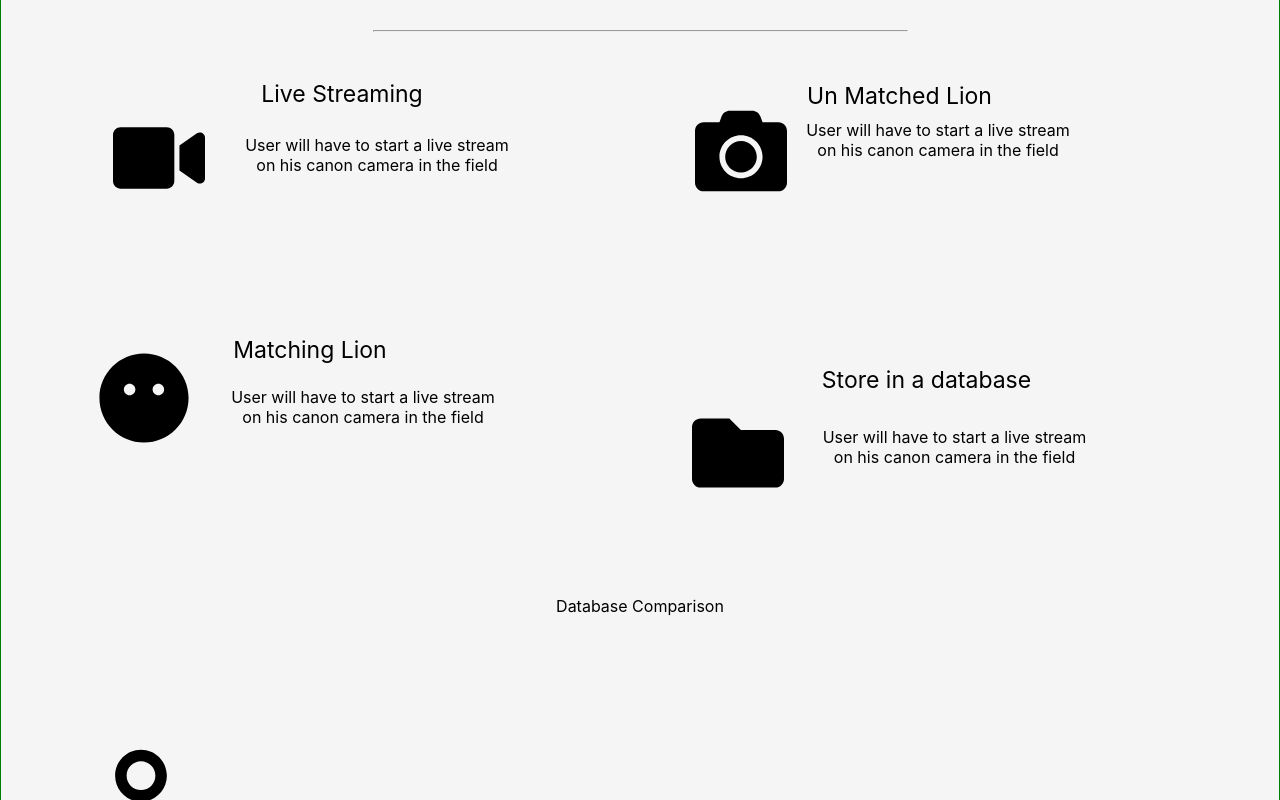
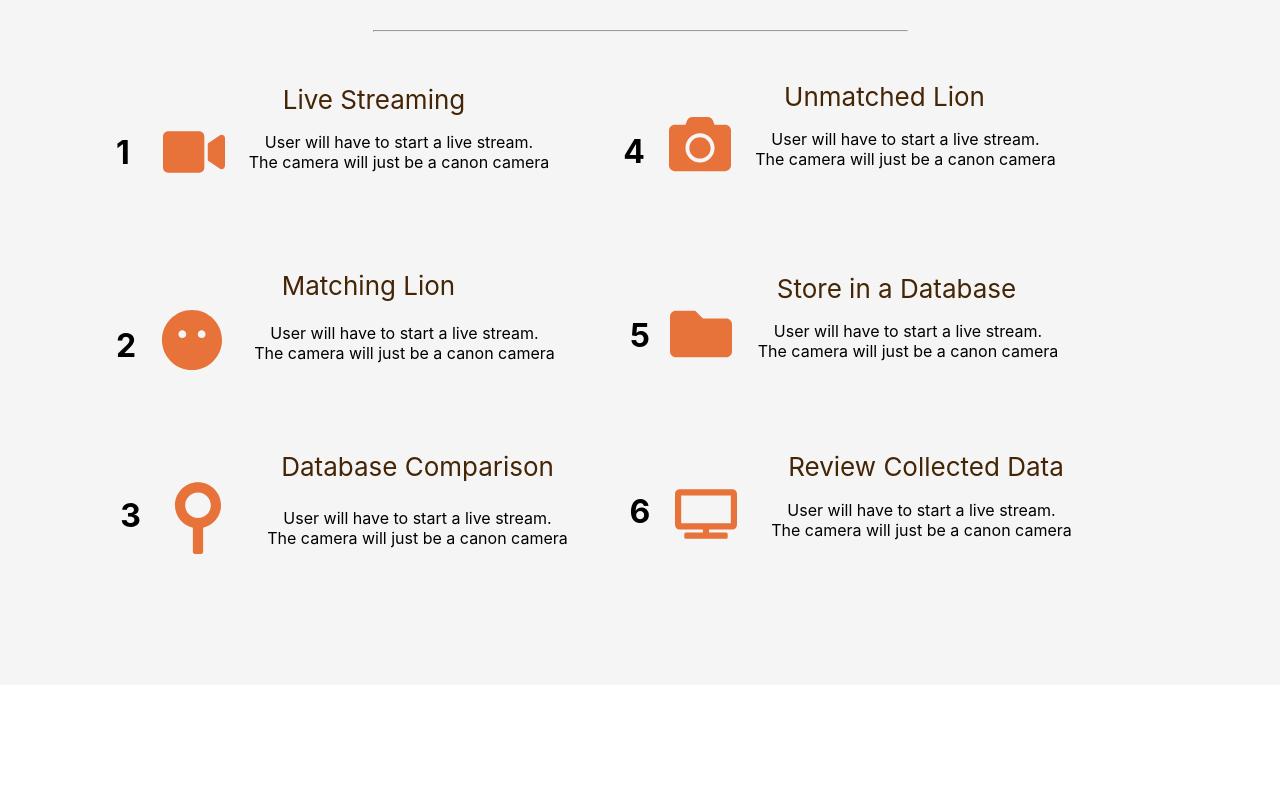
Before and after one commit to akirachix/Entare, a React (Create React App) app in the folder entare-project-website/: page / in a window 1280 px wide. Shown: the part 800-1600 px from the top of the page. After the commit the page ends 1485 px from the top, so only its background shows below. Built offline with nearby package versions, Linux system fonts and the light colour scheme.

Commit message:
added icons

```diff
--- a/entare-project-website/src/components/Solution.css
+++ b/entare-project-website/src/components/Solution.css
@@ -1,5 +1,5 @@
 .container{
-    border: 1px solid green;
+    border: 1px solid  #442505;
     height: 82vh;
     margin-top:186px ;
     background-color: #442505;
@@ -20,8 +20,8 @@
     margin-left: 87px;
 }
 .container-two{
-    border: 1px solid green;
-    height: 152vh;
+    border: 1px solid #F5F5F5;
+    height: 92vh;
     margin-top: -97px;
     background-color:  #F5F5F5;
 }
@@ -45,66 +45,137 @@ hr{
     width: 533px;
     color: #E8733A  ;
 }
-.stream{
-    font-size: 23px;
-    margin-top: 48px;
-    margin-left: -596px;
-}
-.video{
-    margin-top: -19px;
-    margin-left: -963px;
+.one{
+    margin-left: -492px;
+    margin-right: 542px;
+    margin-top: -75px;
 
 }
-.word-one{
+
+.icon-one h1 {
+    color: #442505;
+    font-weight: 400;
+    font-size: 26px;
+    margin-left: -532px;
+    margin-top: 52px;
+}
+.icon-one p{
+    margin-top: 5px;
+    margin-left:-482px;
+}
+
+.icon-one .video{
+    margin-top: -99px;
+    margin-bottom: 21px;
+    margin-left: -892px;
+    color: #E8733A;
+}
+
+.four{
     margin-top: -73px;
-    margin-left: -526px;
+    margin-right: 12px;
 }
-.camera{
-    margin-left: 202px;
-    margin-top: -231px;
-    margin-bottom: -5px;
+.icon-two h1{
+    font-weight: 400;
+    color: #442505;
+    font-size: 26px;
+    margin-top: -113px;
+    margin-left: 489px;
 }
-.match{
-    font-size: 23px;
-    margin-top:-109px ;
-    margin-left: 519px;
+.icon-two p{
+    margin-left:531px ;
+}
+
+.icon-two .camera{
+    margin-top: -119px;
+    margin-bottom: 26px;
+    margin-left: 119px;
+    color: #E8733A;
+}
+
+
+.icon-three h1{
+    font-weight: 400;
+    color: #442505;
+    font-size: 26px;
+    margin-top: 99px;
+    margin-left: -543px;
 
 }
-.word-two{
-    margin-top: -13px;
-    margin-left: 596px;
-}
-.icon-three{
-    margin-top: 156px;
-    margin-left: -993px;
+.icon-three p{
+    margin-top: 22px;
+    margin-left: -471px;
 
 }
-.lion{
-    font-size: 23px;
-    margin-left: 333px;
-    margin-top: -112px;
+.icon-three .face{
+    margin-top: -77px;
+    margin-bottom: 24px;
+    margin-left: -897px;
+    color: #E8733A;
 }
-.word-three{
-    margin-left:439px ;
+.two{
+    margin-left: -1028px;
+    margin-top: -73px;
 }
-.folder{
-    margin-top: -249px;
-    margin-left: 196px;
+
+.icon-four h1{
+    font-weight: 400;
+    color: #442505;
+    font-size: 26px;
+    margin-top: -114px;
+    margin-left: 513px;
 }
-.store{
-    font-size: 23px;
-    margin-top:-77px ;
-    margin-bottom: 62px;
-    margin-left: 573px;
+.icon-four p{
+    margin-left: 536px;
 }
-.word-four{
-    margin-left:629px ;
-    margin-top: -29px;
+.icon-four .folder {
+    margin-top: -94px;
+    margin-bottom: 28px;
+    margin-left: 122px;
+    color: #E8733A;
 }
-.neuter{
-    margin-top: 112px;
-    margin-left:-998px ;
+.five{
+    margin-top: -81px;
 }
-.database{
-    margin-top: 93px;
+
+.icon-five h1{
+    font-weight: 400;
+    color: #442505;
+    font-size: 26px;
+    margin-left: -445px;
+    margin-top: 96px;
 }
+.icon-five p{
+
+    margin-left: -445px;
+    margin-top:26px;
+}
+.icon-five .neuter{
+    margin-left: -884px;
+    margin-top: -199px;
+    margin-bottom: 21px;
+    color: #E8733A;
+}
+ .three{
+    margin-left:-1019px;
+    margin-top: -88px;
+}
+.icon-six h1{
+    font-weight: 400;
+    color: #442505;
+    font-size: 26px;
+    margin-left: 572px;
+    margin-top: -105px;
+}
+.icon-six p{
+    margin-left: 563px;
+}
+.tv{
+    margin-left: 131px;
+    margin-top: -198px;
+    margin-bottom: 27px;
+    color: #E8733A;
+}
+.six{
+    margin-top:-84px ;
+}
--- a/entare-project-website/src/components/Solution.js
+++ b/entare-project-website/src/components/Solution.js
@@ -3,7 +3,7 @@ import liona from "./images/liona.jpg";
 import lion2 from "./images/lion2.jpg";
 import lionc from "./images/lionc.jpg";
 import '../components/Solution.css'
-import {FaVideo,FaCamera,FaMehBlank,FaFolder,FaNeuter, IconName  } from 'react-icons/fa';
+import {FaVideo,FaCamera,FaMehBlank,FaFolder,FaNeuter, FaTv,IconName  } from 'react-icons/fa';
 const Solution = ()=>{
     return(
         <div>
@@ -23,24 +23,63 @@ const Solution = ()=>{
     <div className="container-two">
     <h1 className="process">Identification Process</h1>
     <hr/>
-    <p className="stream">Live Streaming</p>
-   <FaVideo className="video" size={92}/>
-<p className="word-one" >User will have to start a live stream<br/>on his canon camera in the field</p>
 
-<p className="match">Un Matched Lion</p>
-<p className="word-two" >User will have to start a live stream<br/>on his canon camera in the field</p>
-<FaCamera className="camera" size={92}/>
+    <div className="icon-one">
+
+    <h1>Live Streaming</h1>
+    <p>User will have to start a live stream.
+    <br/>The camera will just be a canon camera</p>
+    <FaVideo className="video" size={62}/>
+
+    </div>
+    <h1 className="one">1</h1>
+  <div className="icon-two">
+
+  <h1>Unmatched Lion</h1>
+  <p>User will have to start a live stream.
+    <br/>The camera will just be a canon camera</p>
+    <FaCamera className="camera" size={62}/>
+  </div>
+  <h1 className="four">4</h1>
+
 <div className="icon-three">
-<FaMehBlank className="face" size={92}/>
-<p className="lion">Matching Lion</p>
-<p className="word-three" >User will have to start a live stream<br/>on his canon camera in the field</p>
+<h1>Matching Lion</h1>
+<p>User will have to start a live stream.
+    <br/>The camera will just be a canon camera</p>
+<FaMehBlank className="face" size={62}/>
 </div>
-<p className="store">Store in a database</p>
-<p className="word-four" >User will have to start a live stream<br/>on his canon camera in the field</p>
-<FaFolder className="folder" size={92}/>
+<h1 className="two">2</h1>
+
+<div className="icon-four">
+<h1>Store in a Database</h1>
+<p>User will have to start a live stream.
+    <br/>The camera will just be a canon camera</p>
+<FaFolder className="folder" size={62}/>
+</div>
+<h1 className="five">5</h1>
+
 <div className="icon-five">
-<p className="database">Database Comparison</p>
-<FaNeuter className="neuter" size={92}/>
+<h1>Database Comparison</h1>
+<p>User will have to start a live stream.
+    <br/>The camera will just be a canon camera</p>
+    <FaNeuter className="neuter" size={82}/>
+</div>
+<h1 className="three">3</h1>
+
+<div className="icon-six">
+<h1>Review Collected Data</h1>
+<p>User will have to start a live stream.
+    <br/>The camera will just be a canon camera</p>
+    <FaTv className="tv" size={62}/>
+</div>
+<h1 className="six">6</h1>
+
+
+
+
+
+<div>
+
 </div>
 
 
```
